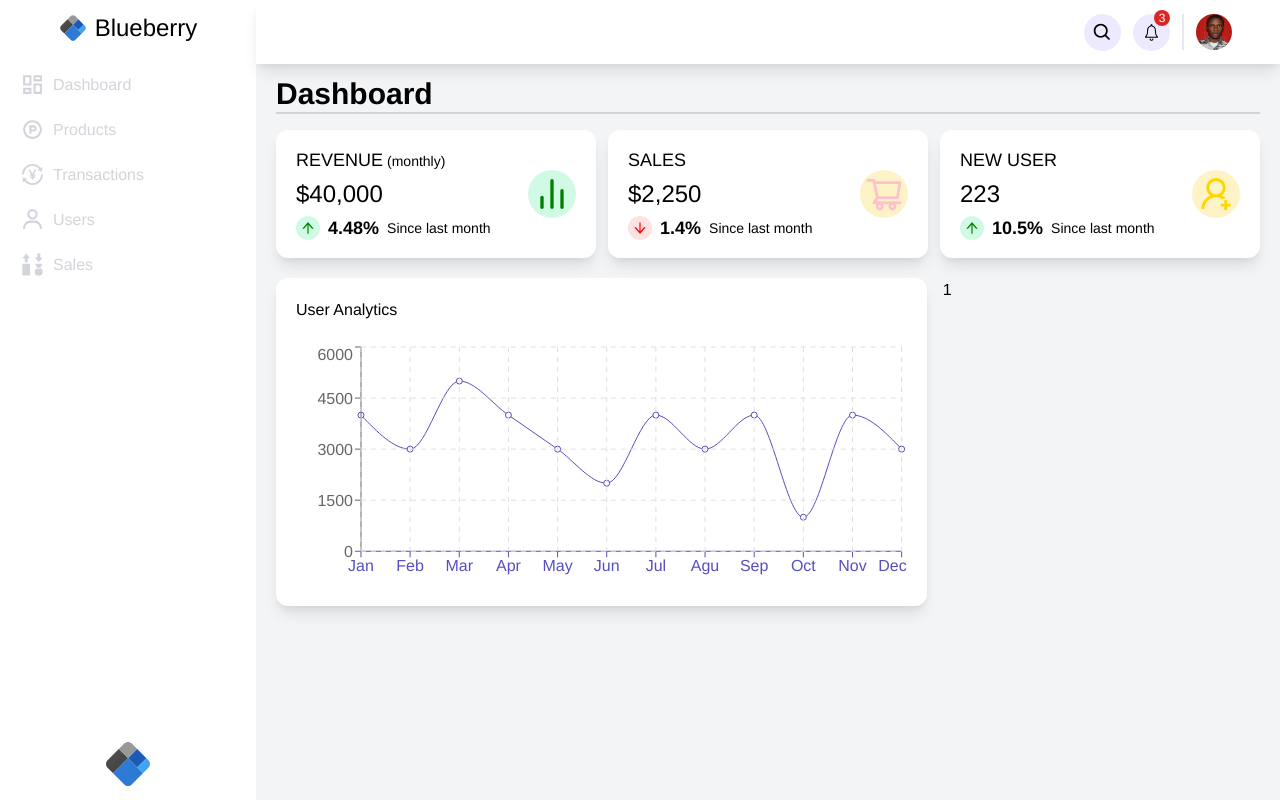
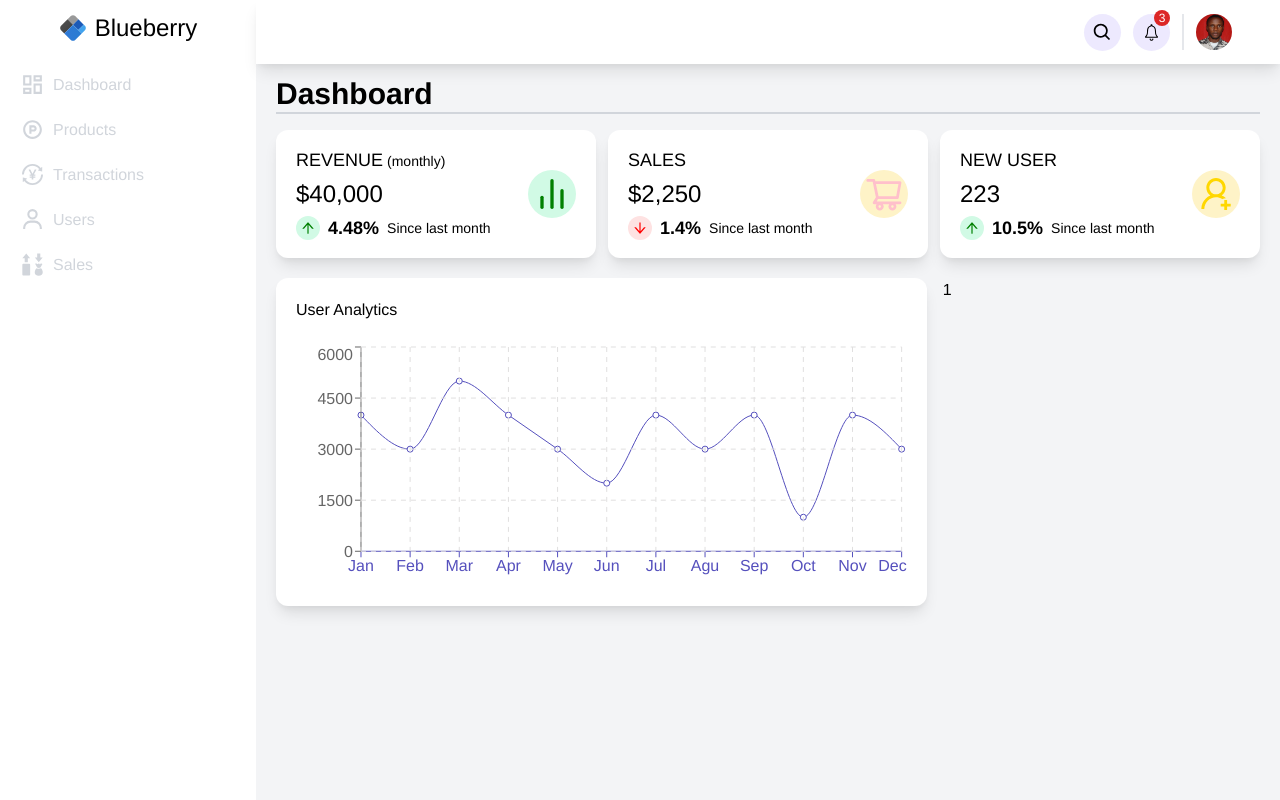
Before and after one commit to aagbotemi/admin-dashboard, a React (Create React App) app: page / in a window 1280 px wide. Built offline with nearby package versions, Linux system fonts and the light colour scheme.

Commit message:
logo on footer of sidebar removed

```diff
--- a/src/components/sidebar/Sidebar.js
+++ b/src/components/sidebar/Sidebar.js
@@ -30,9 +30,6 @@ const Sidebar = () => {
                         </ul>
                     </div>
                 </div>
-                <div className="flex justify-center items-center my-3 mt-auto">
-                    <img src={Logo} alt="" className="company-logo w-12" />
-                </div>
             </div>
         </div>
     )
```
